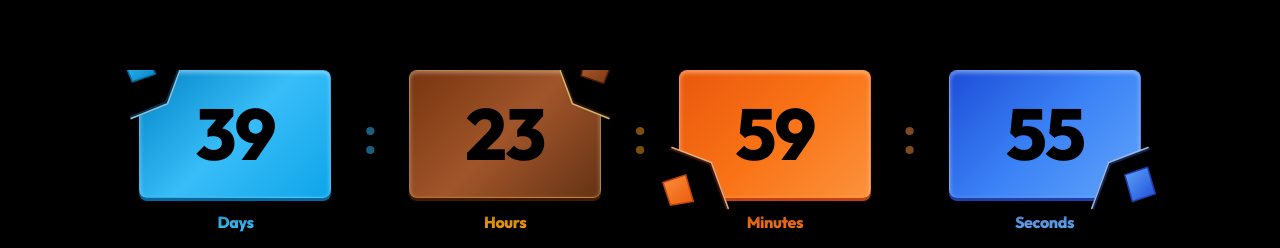
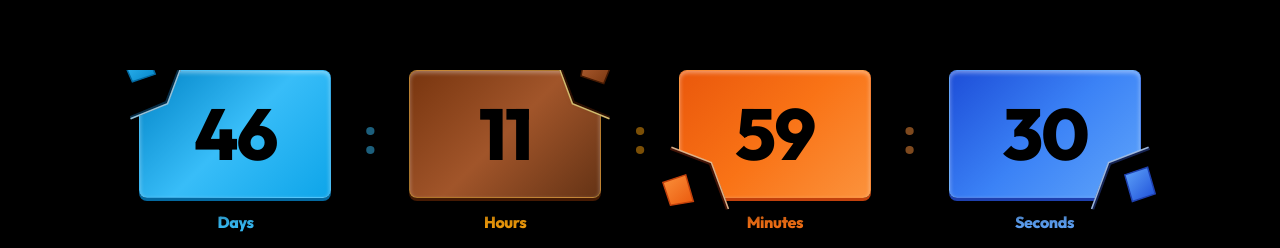
Before and after one commit to shaaiir/cloudbyte_notify, a React (Vite) app: page / in a window 1280 px wide. Shown: the part 123-371 px from the top of the page. Built offline with nearby package versions, Linux system fonts and the light colour scheme.

Commit message:
Synchronize real-time launch target to October 31 2026 UTC across all devices globally

```diff
--- a/src/App.jsx
+++ b/src/App.jsx
@@ -3,8 +3,8 @@
 import { AdminPage } from './components/AdminPage';
 import { soundFx } from './utils/audio';
 
-// Fixed target time: exactly 40 days from launch
-const FORTY_DAYS_MS = 40 * 24 * 60 * 60 * 1000;
+// Official Synchronized Global Launch Target: October 31, 2026 00:00:00 UTC
+const LAUNCH_TARGET_TIME = new Date('2026-10-31T00:00:00Z').getTime();
 
 // Email format validation regex (strictly requires format like name@domain.com)
 const EMAIL_REGEX = /^[a-zA-Z0-9._%+-]+@[a-zA-Z0-9.-]+\.[a-zA-Z]{2,}$/;
@@ -13,28 +13,15 @@
 const SECRET_ENDPOINT = 'Y2xvdWRieXRlaXNtaW5lbm9vbmVjYW5hY2Nlc3M=';
 
 export default function App() {
-  // Persistent fixed target time across page refreshes
-  const [targetTime] = useState(() => {
-    try {
-      const saved = localStorage.getItem('cloudbyte_target_time');
-      if (saved) {
-        const parsed = Number(saved);
-        if (!isNaN(parsed) && parsed > Date.now()) {
-          return parsed;
-        }
-      }
-    } catch (err) {
-      console.error('Storage error:', err);
-    }
-    const newTarget = Date.now() + FORTY_DAYS_MS;
-    try {
-      localStorage.setItem('cloudbyte_target_time', String(newTarget));
-    } catch (err) {
-      console.error('Storage error:', err);
-    }
-    return newTarget;
+  const [timeLeft, setTimeLeft] = useState(() => {
+    const diff = Math.max(0, LAUNCH_TARGET_TIME - Date.now());
+    return {
+      days: Math.floor(diff / (1000 * 60 * 60 * 24)),
+      hours: Math.floor((diff / (1000 * 60 * 60)) % 24),
+      minutes: Math.floor((diff / 1000 / 60) % 60),
+      seconds: Math.floor((diff / 1000) % 60)
+    };
   });
-  const [timeLeft, setTimeLeft] = useState({ days: 40, hours: 0, minutes: 0, seconds: 0 });
   const [email, setEmail] = useState('');
   const [emailError, setEmailError] = useState('');
   const [isLoading, setIsLoading] = useState(false);
@@ -180,7 +167,7 @@
 
   useEffect(() => {
     const updateCountdown = () => {
-      const diff = Math.max(0, targetTime - Date.now());
+      const diff = Math.max(0, LAUNCH_TARGET_TIME - Date.now());
 
       const days = Math.floor(diff / (1000 * 60 * 60 * 24));
       const hours = Math.floor((diff / (1000 * 60 * 60)) % 24);
@@ -198,7 +185,7 @@
     updateCountdown();
     const interval = setInterval(updateCountdown, 1000);
     return () => clearInterval(interval);
-  }, [targetTime]);
+  }, []);
 
   // IF VISITING SECRET ADMIN ENDPOINT (/Y2xvdWRieXRlaXNtaW5lbm9vbmVjYW5hY2Nlc3M=)
   if (isAdminRoute) {
```
